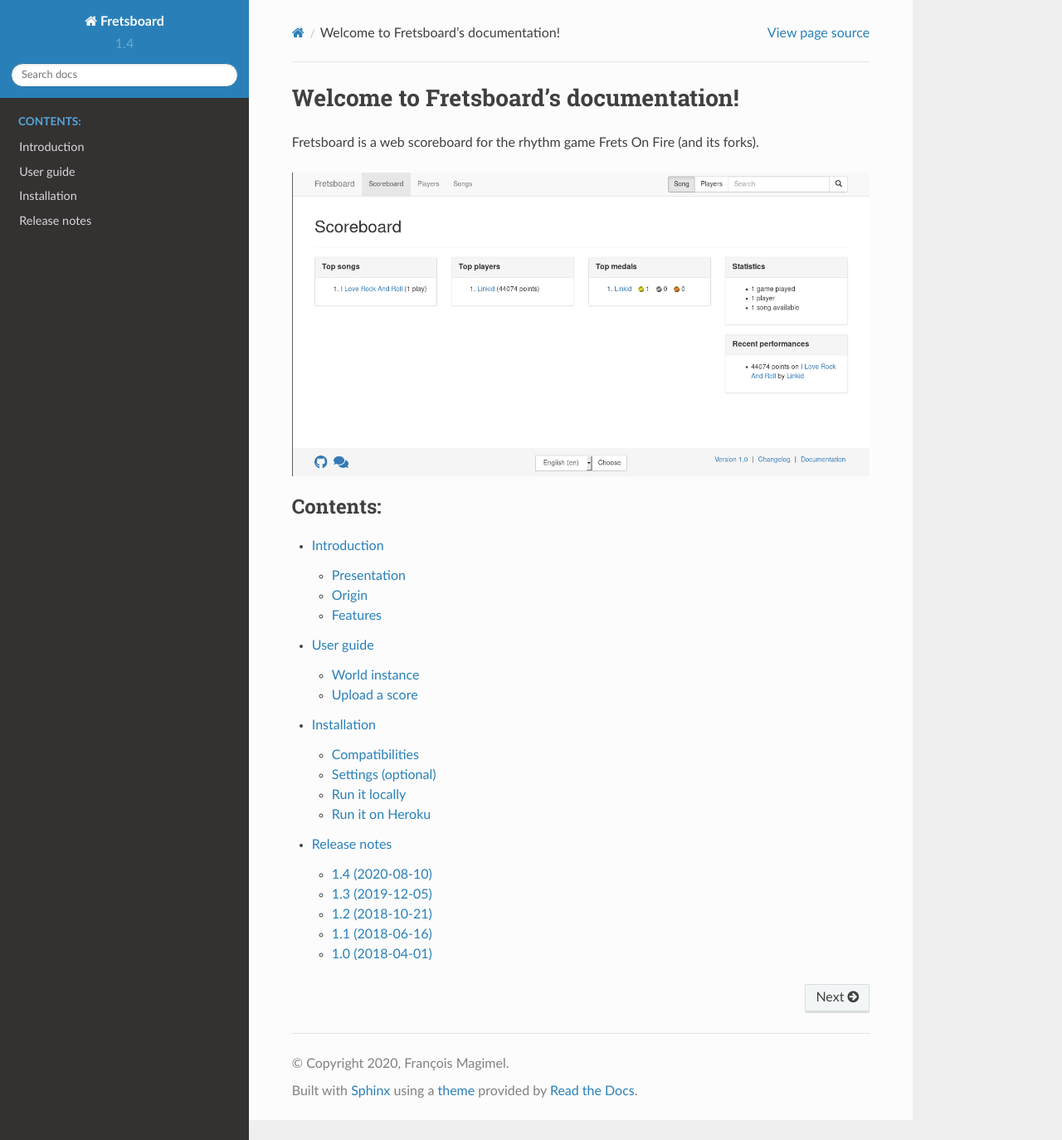
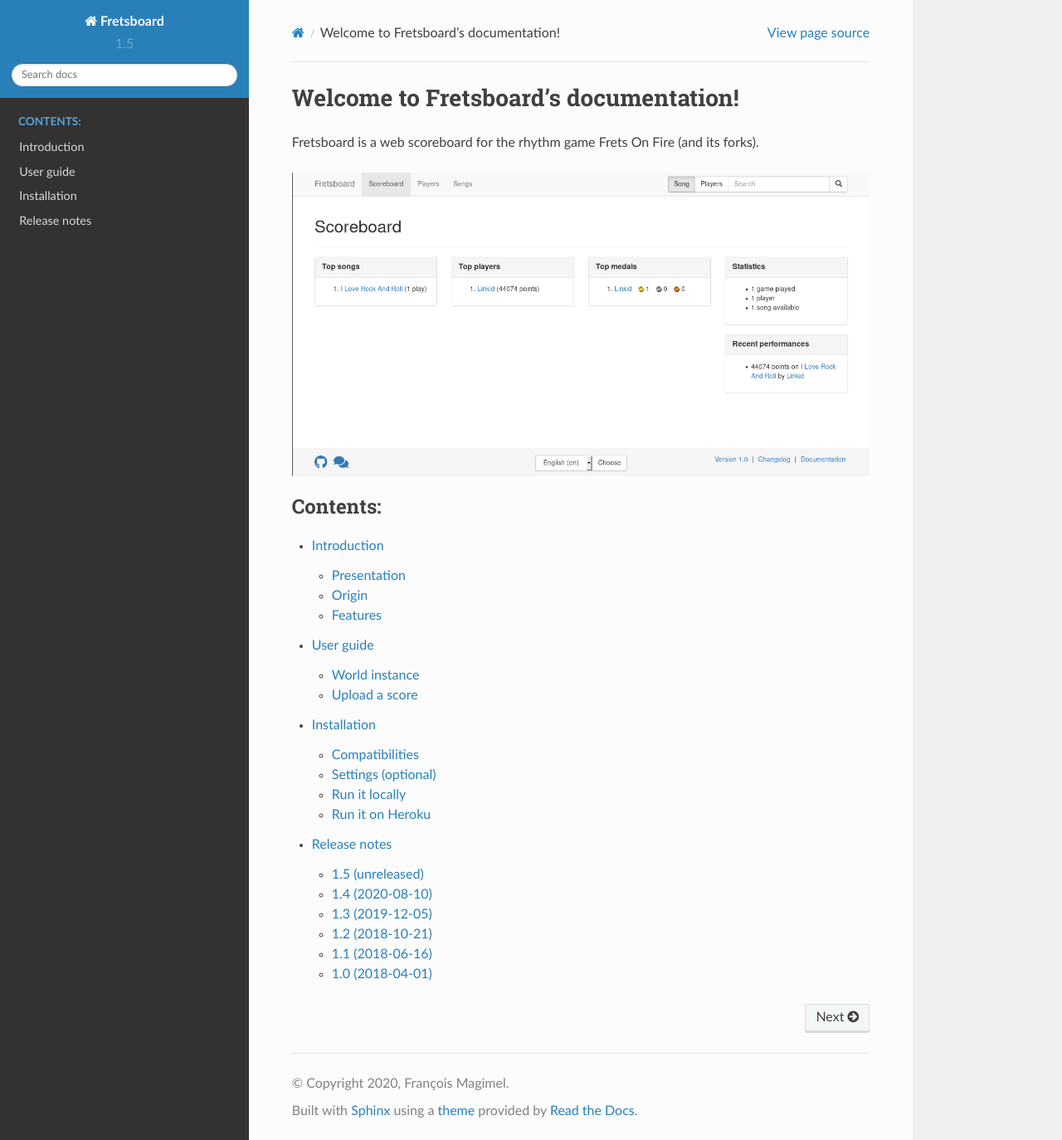
Before and after one commit to Linkid/fretsboard, a Sphinx documentation site: the page built from docs/source/index.rst, in a window 1280 px wide and 1374 px high. Shown: the whole window at 83% size. Built offline with Sphinx 7.4.7 and the Read the Docs theme 2.0.0, drawn with Linux system fonts in a browser that asks for light colours.

Commit message:
Prepare the changelog for the next release

```diff
--- a/CHANGELOG.md
+++ b/CHANGELOG.md
@@ -1,5 +1,8 @@
 Release notes
 =============
+
+1.5 (unreleased)
+----------------
 
 1.4 (2020-08-10)
 ----------------
--- a/docs/source/conf.py
+++ b/docs/source/conf.py
@@ -57,9 +57,9 @@
 # built documents.
 #
 # The short X.Y version.
-version = '1.4'
+version = '1.5'
 # The full version, including alpha/beta/rc tags.
-release = '1.4'
+release = '1.5-dev'
 
 # The language for content autogenerated by Sphinx. Refer to documentation
 # for a list of supported languages.
--- a/setup.py
+++ b/setup.py
@@ -8,7 +8,7 @@
 with open(os.path.join(os.path.dirname(__file__), "README.md"), 'rb') as readme_file:
     readme = readme_file.read().decode('utf-8')
 
-version = "1.4"
+version = "1.5-dev"
 
 setup(
     name="fretsboard",
```
Also changed, not shown: 3 other files.
